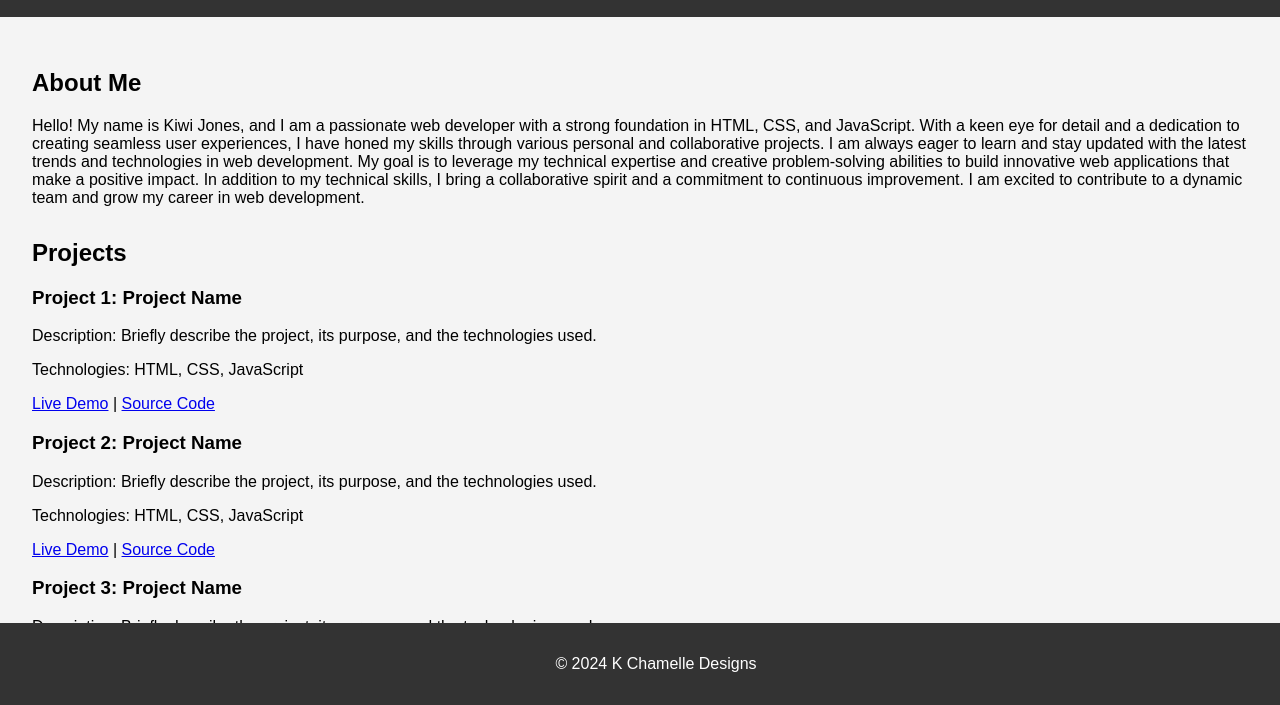
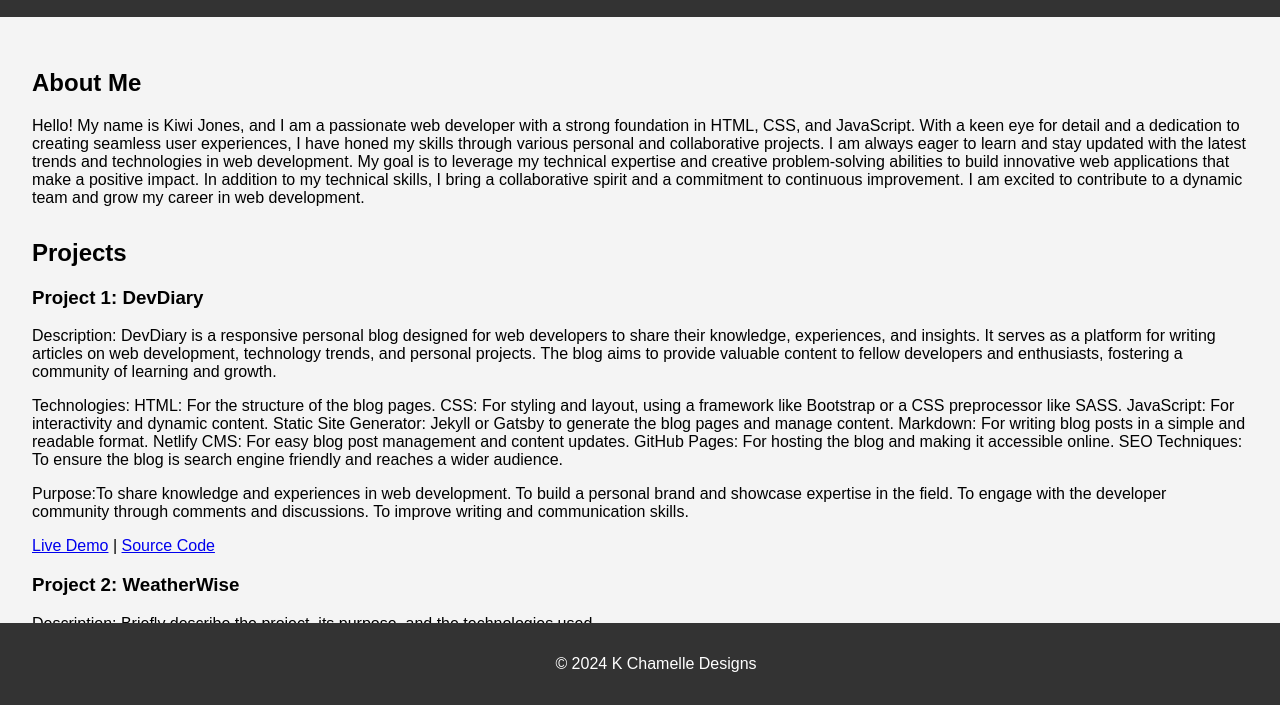
Before and after one commit to kiwichamellejones/Portfolio, a plain HTML site: page index.html in a window 1280 px wide. Shown: the part 95-800 px from the top of the page. Drawn offline with Linux system fonts and the light colour scheme.

Commit message:
Update index.html
project 1 update

```diff
--- a/index.html
+++ b/index.html
@@ -45,21 +45,32 @@
       <!-- Add your projects here -->
 
       <div class="project">
-        <h3>Project 1: Project Name</h3>
+        <h3>Project 1: DevDiary</h3>
+        <p>Description: DevDiary is a responsive personal blog designed for web developers to share their knowledge, experiences, and insights. It serves as a platform for writing articles on web development, technology trends, and personal projects. The blog aims to provide valuable content to fellow developers and enthusiasts, fostering a community of learning and growth.</p>
+        <p>Technologies: HTML: For the structure of the blog pages.
+CSS: For styling and layout, using a framework like Bootstrap or a CSS preprocessor like SASS.
+JavaScript: For interactivity and dynamic content.
+Static Site Generator: Jekyll or Gatsby to generate the blog pages and manage content.
+Markdown: For writing blog posts in a simple and readable format.
+Netlify CMS: For easy blog post management and content updates.
+GitHub Pages: For hosting the blog and making it accessible online.
+SEO Techniques: To ensure the blog is search engine friendly and reaches a wider audience.</p>
+        <p>Purpose:To share knowledge and experiences in web development.
+To build a personal brand and showcase expertise in the field.
+To engage with the developer community through comments and discussions.
+To improve writing and communication skills.</p>
+        <a href="link-to-live-demo">Live Demo</a> | <a href="link-to-github-repo">Source Code</a>
+      </div>
+
+      <div class="project">
+        <h3>Project 2: WeatherWise</h3>
         <p>Description: Briefly describe the project, its purpose, and the technologies used.</p>
         <p>Technologies: HTML, CSS, JavaScript</p>
         <a href="link-to-live-demo">Live Demo</a> | <a href="link-to-github-repo">Source Code</a>
       </div>
 
       <div class="project">
-        <h3>Project 2: Project Name</h3>
-        <p>Description: Briefly describe the project, its purpose, and the technologies used.</p>
-        <p>Technologies: HTML, CSS, JavaScript</p>
-        <a href="link-to-live-demo">Live Demo</a> | <a href="link-to-github-repo">Source Code</a>
-      </div>
-
-      <div class="project">
-        <h3>Project 3: Project Name</h3>
+        <h3>Project 3: BizConnect CRM</h3>
         <p>Description: Briefly describe the project, its purpose, and the technologies used.</p>
         <p>Technologies: HTML, CSS, JavaScript</p>
         <a href="link-to-live-demo">Live Demo</a> | <a href="link-to-github-repo">Source Code</a>
```
